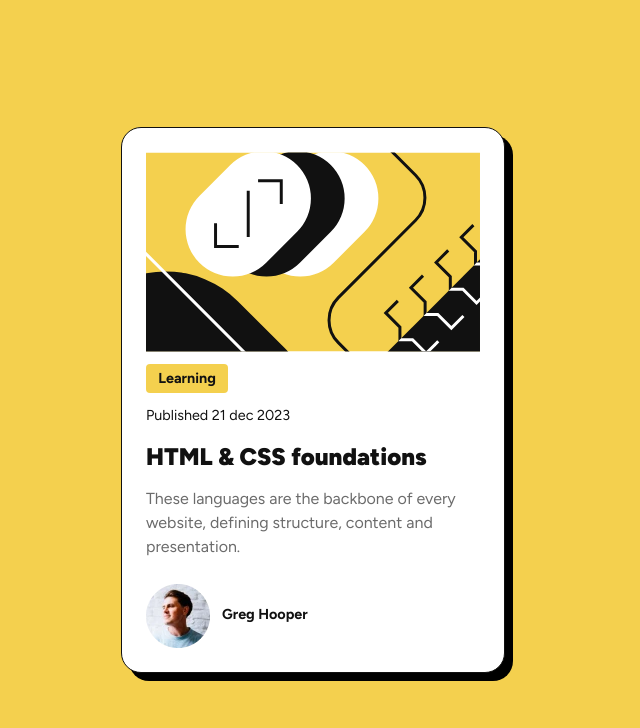
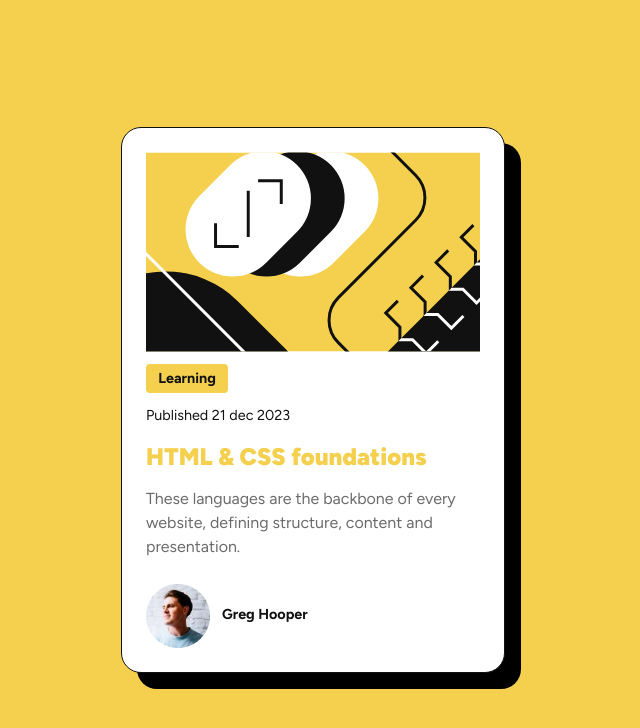
Before and after one commit to adamwhitehouse95/blog-preview-card, a plain HTML site: page index.html in a window 1280 px wide. In both pictures the pointer is over the element 640 px from the left and 399 px from the top of the page. Shown: the whole page, without its empty margins (327-967 px from the left). Drawn offline with Linux system fonts and the light colour scheme.

Commit message:
Added pseudo state hover

```diff
--- a/index.css
+++ b/index.css
@@ -143,3 +143,12 @@ main {
     line-height: 150%;
     font-weight: bold;
 }
+
+.div-main:hover {
+    box-shadow: 16px 16px;
+    transition: 0.5s;
+}
+.div-main:hover .text-html {
+    color: #f4d04e;
+    transition: 0.5s;
+}
```
